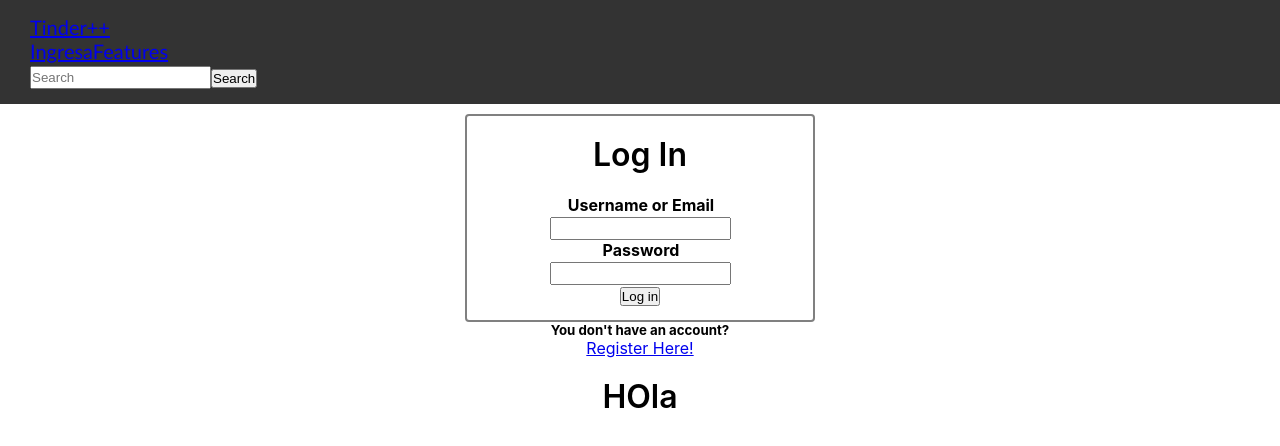
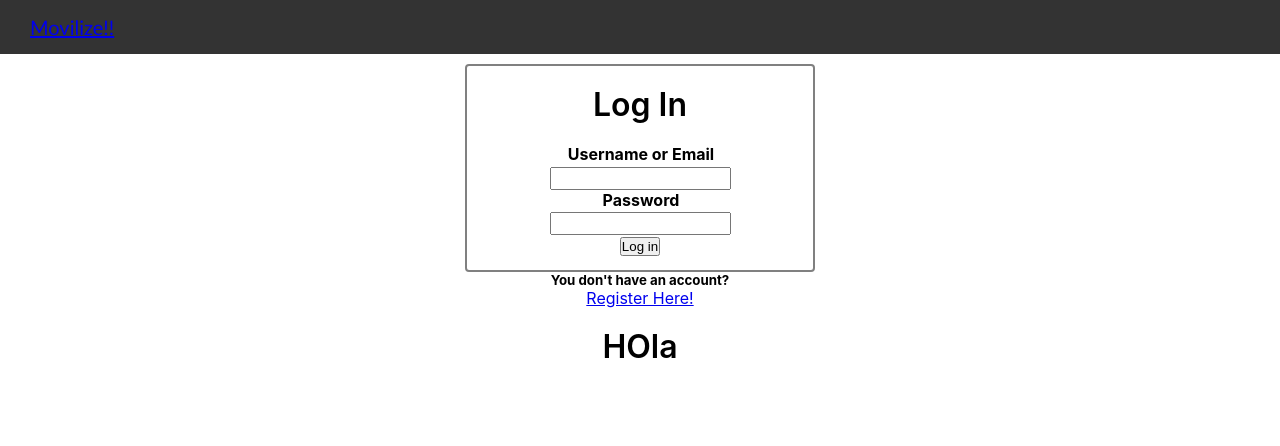
Before and after one commit to koruss/DISENO-TP1, a React (Create React App) app in the folder FrontEnd/my-app/: page / in a window 1280 px wide. Shown: the top 446 px of the page. Built offline with nearby package versions, Linux system fonts and the light colour scheme.

Commit message:
Cambio header
Aqui cambie el header por copirai

```diff
--- a/FrontEnd/my-app/src/Componentes/General/Header.js
+++ b/FrontEnd/my-app/src/Componentes/General/Header.js
@@ -17,18 +17,8 @@ class Header extends Component {
     render() {
         return (
             <Navbar className="header" bg="dark" variant="dark">
-                <Navbar.Brand href="/">Tinder++</Navbar.Brand>
-                <Nav className="mr-auto">
-                    <Nav.Link href="/user">Ingresa</Nav.Link>
-                    <Nav.Link href="/friend">Features</Nav.Link>
-
-                </Nav>
-                <Form inline>
-                    <FormControl type="text" placeholder="Search" className="mr-sm-2" />
-                    <Button variant="outline-info">Search</Button>
-                </Form>
+                <Navbar.Brand href="/" className="textito">Movilize!!</Navbar.Brand>
             </Navbar>
-
         )
 
     }
```
